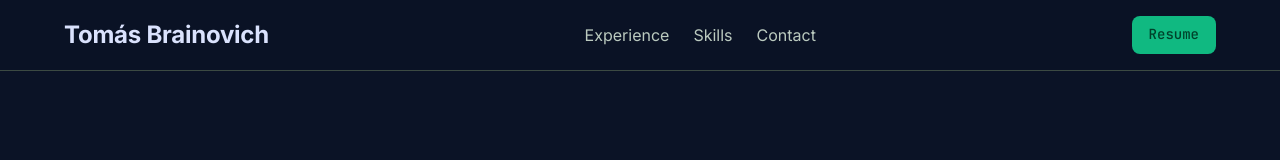
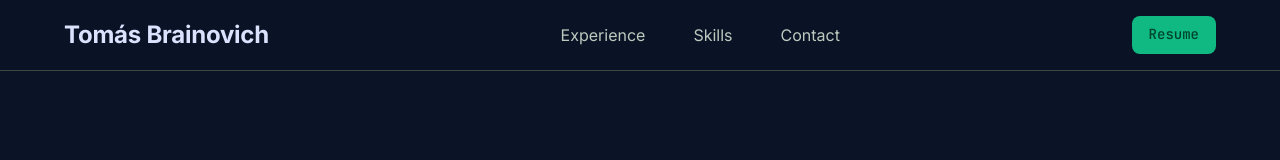
Before and after one commit to tomasbraino/tomas-brainovich-portfolio, a React (Vite) app: page / in a window 1280 px wide. Shown: the top 160 px of the page. Built offline with nearby package versions, Linux system fonts and the light colour scheme.

Commit message:
increasing the gap in the nav-links

```diff
--- a/src/index.css
+++ b/src/index.css
@@ -143,7 +143,7 @@ body {
 .nav-links {
   display: flex;
   align-items: center;
-  gap: 1.5rem;
+  gap: 3rem;
 }
 
 .nav-link {
```
